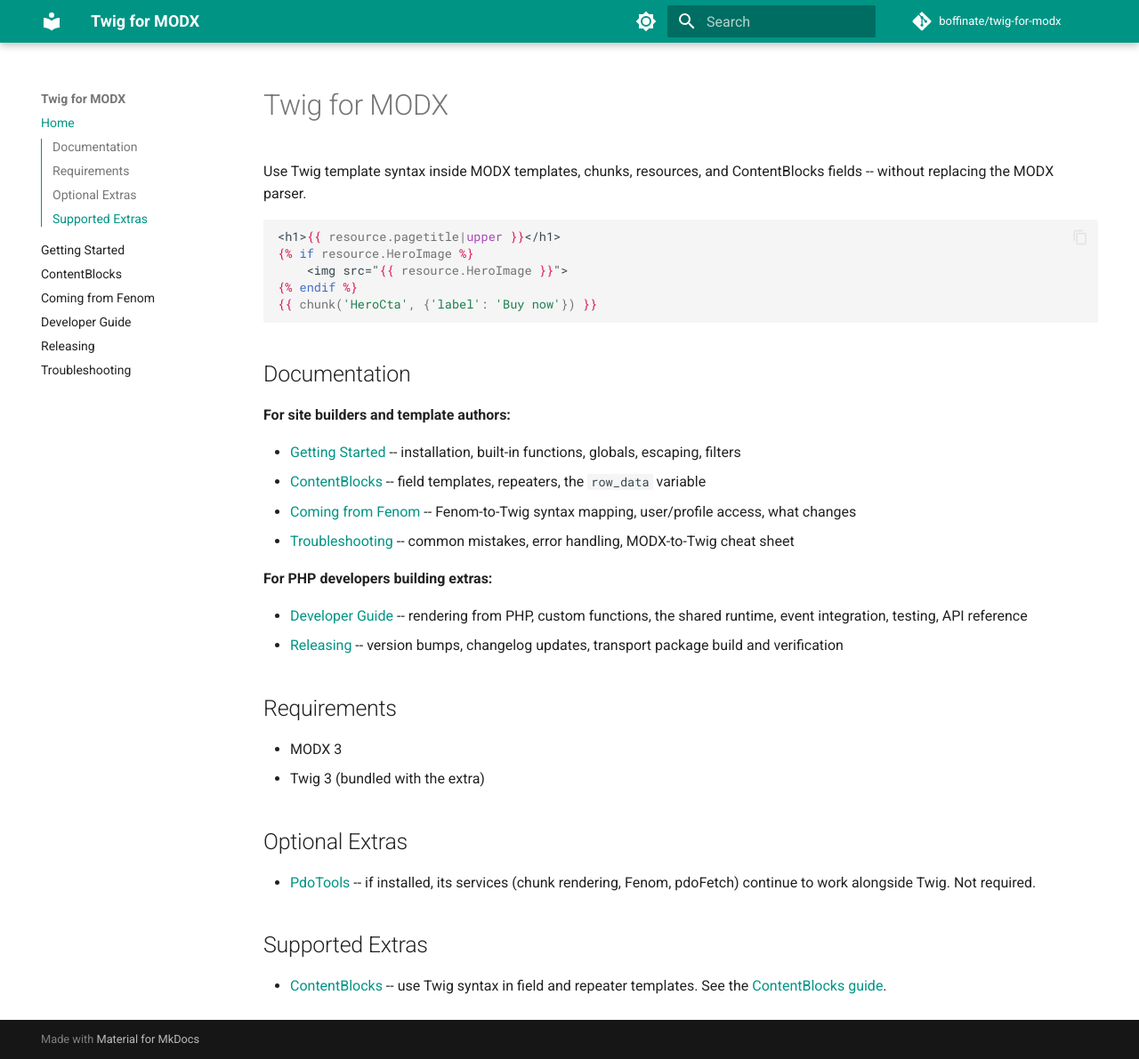
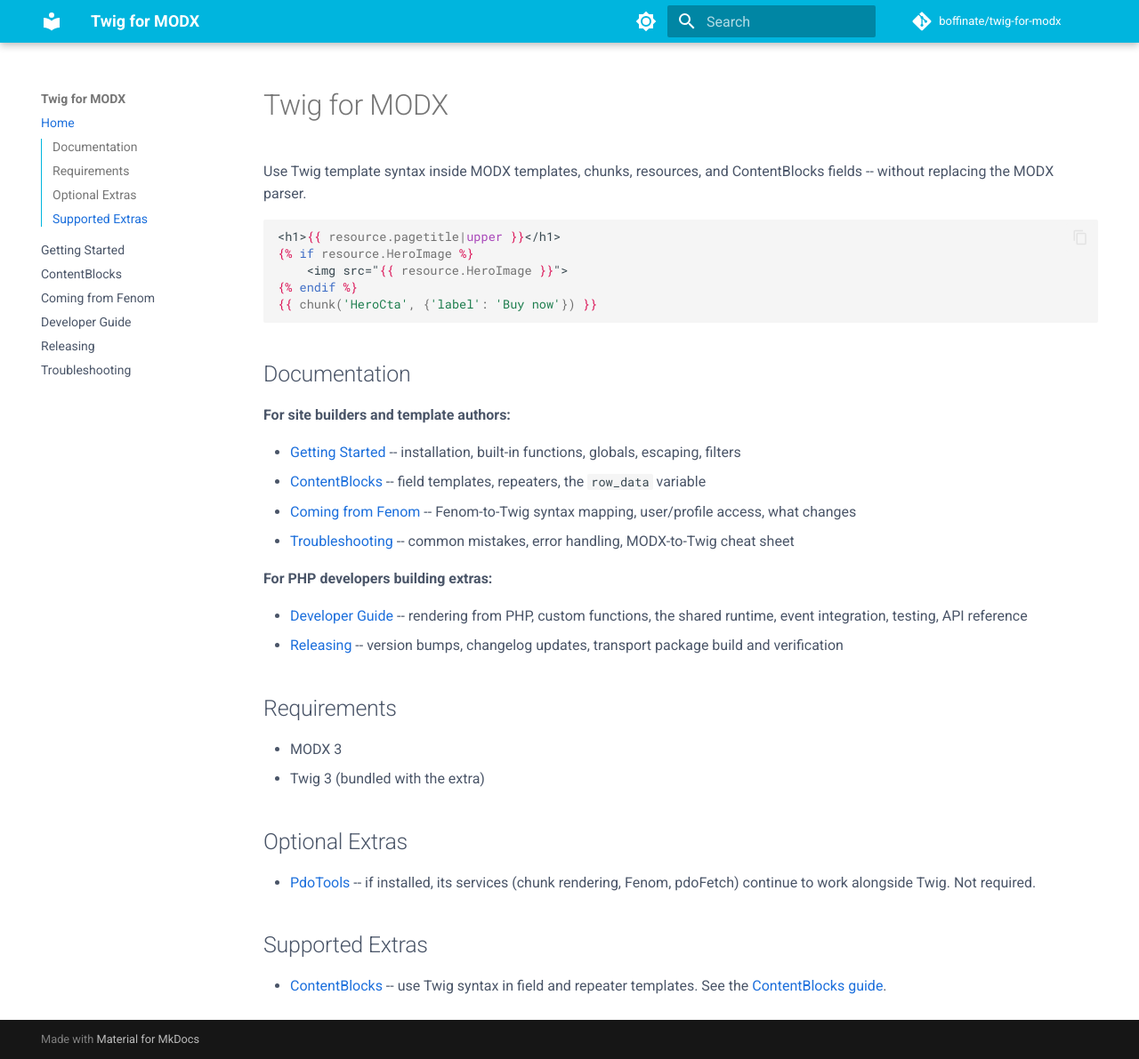
Before and after one commit to boffinate/twig-for-modx, an MkDocs documentation site: the page built from docs/index.md, in a window 1280 px wide and 1191 px high. Shown: the whole window at 89% size. Built offline with MkDocs 1.6.1 and Material for MkDocs 9.7.7, drawn with Linux system fonts in a browser that asks for light colours; comment, search, counter and statistics services are not loaded.

Commit message:
Style docs theme to match MODX brand colors

```diff
--- /dev/null
+++ b/docs/stylesheets/extra.css
@@ -0,0 +1,22 @@
+/* Match MODX docs color palette – cyan #00B5DE from docs.modx.com */
+[data-md-color-primary="indigo"] {
+  --md-primary-fg-color: #00B5DE;
+  --md-primary-fg-color--light: #33C4E5;
+  --md-primary-fg-color--dark: #009ABC;
+}
+
+[data-md-color-accent="indigo"] {
+  --md-accent-fg-color: #1C6FDC;
+}
+
+[data-md-color-scheme="default"] {
+  --md-typeset-color: #4A5568;
+  --md-typeset-a-color: #1C6FDC;
+}
+
+[data-md-color-scheme="slate"] {
+  --md-primary-fg-color: #00B5DE;
+  --md-primary-fg-color--light: #33C4E5;
+  --md-primary-fg-color--dark: #009ABC;
+  --md-accent-fg-color: #4DC9F6;
+}
--- a/mkdocs.yml
+++ b/mkdocs.yml
@@ -8,13 +8,11 @@ theme:
   palette:
     - media: "(prefers-color-scheme: light)"
       scheme: default
-      primary: teal
       toggle:
         icon: material/brightness-7
         name: Switch to dark mode
     - media: "(prefers-color-scheme: dark)"
       scheme: slate
-      primary: teal
       toggle:
         icon: material/brightness-4
         name: Switch to light mode
@@ -34,6 +32,9 @@ nav:
   - Releasing: releasing.md
   - Troubleshooting: troubleshooting.md
 
+extra_css:
+  - stylesheets/extra.css
+
 markdown_extensions:
   - tables
   - admonition
```
